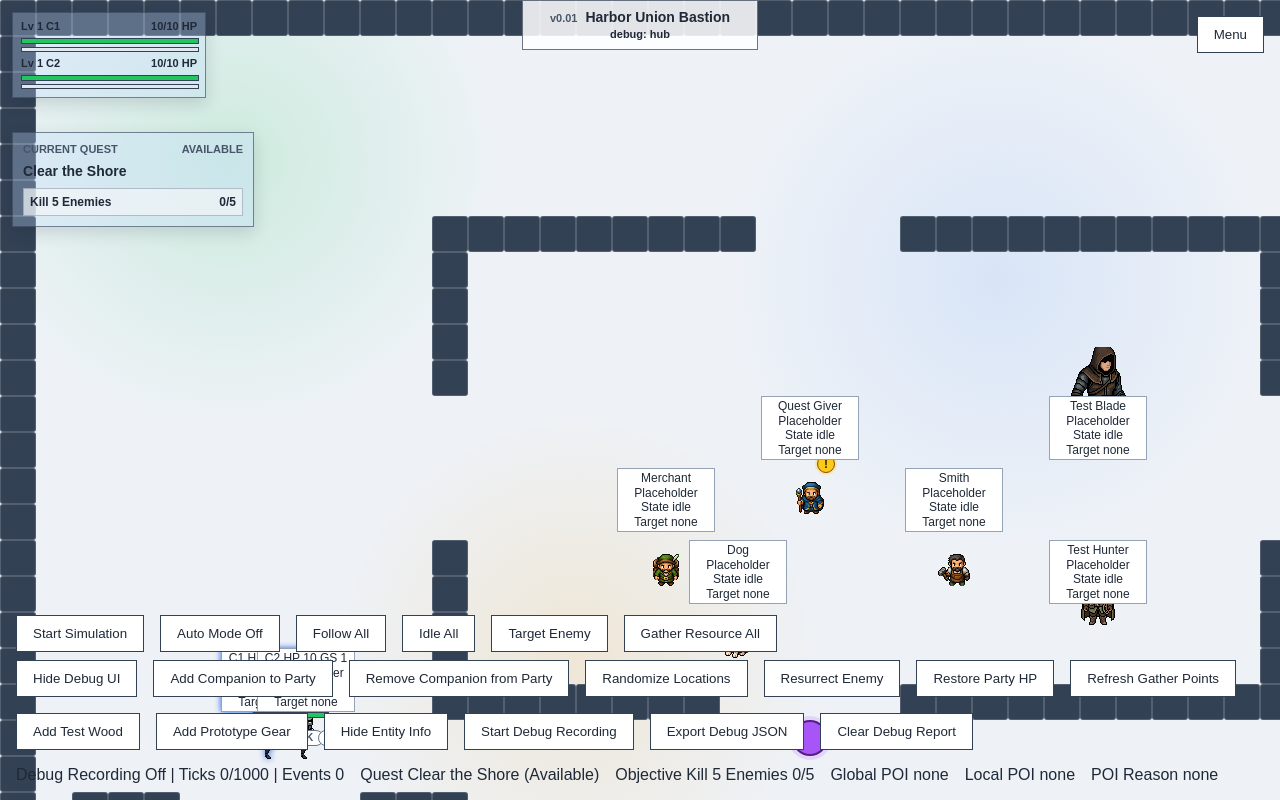
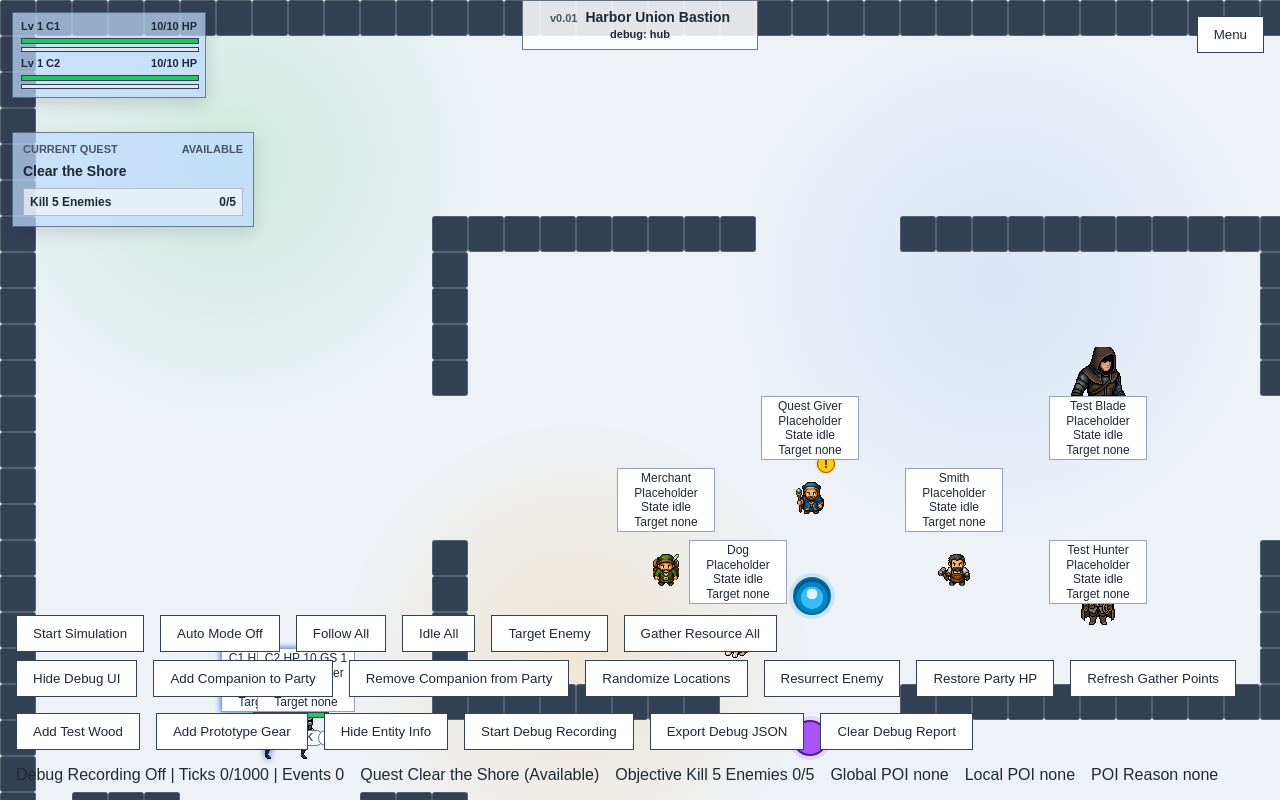
Before and after one commit to furiaz/MMOPartySimulator, a React (Vite) app in the folder client/: page / in a window 1280 px wide. Built offline with nearby package versions, Linux system fonts and the light colour scheme.

Commit message:
Added fountain to Hub and changed 2 ui opacity

```diff
--- a/client/src/App.css
+++ b/client/src/App.css
@@ -51,6 +51,7 @@
 
 .entity-marker,
 .teleporter,
+.healing-fountain,
 .teleport-range,
 .enemy-aggro-range,
 .map-label-overlay,
@@ -198,6 +199,20 @@
   border: 2px solid rgba(126, 34, 206, 0.58);
   border-radius: 999px;
   background: rgba(168, 85, 247, 0.14);
+  pointer-events: none;
+}
+
+.healing-fountain {
+  z-index: 2;
+  width: 34px;
+  height: 34px;
+  margin: 1px;
+  border: 2px solid #0369a1;
+  border-radius: 999px;
+  background:
+    radial-gradient(circle at 50% 44%, #e0f2fe 0 20%, transparent 22%),
+    radial-gradient(circle at 50% 55%, #38bdf8 0 43%, #0284c7 45% 62%, #075985 64%);
+  box-shadow: 0 0 0 4px rgba(14, 165, 233, 0.16);
   pointer-events: none;
 }
 
@@ -370,8 +385,9 @@
   gap: 6px;
   padding: 8px;
   border: 1px solid rgba(51, 65, 85, 0.62);
-  background: rgba(191, 219, 254, 0.3);
+  background: rgba(191, 219, 254, 0.7);
   box-shadow: 0 6px 16px rgba(15, 23, 42, 0.14);
+  opacity: 1;
 }
 
 .companion-vitals-row {
@@ -429,9 +445,10 @@
   gap: 8px;
   padding: 10px;
   border: 1px solid rgba(51, 65, 85, 0.62);
-  background: rgba(191, 219, 254, 0.3);
+  background: rgba(191, 219, 254, 0.7);
   color: #1f2937;
   box-shadow: 0 6px 16px rgba(15, 23, 42, 0.14);
+  opacity: 1;
 }
 
 .quest-tracker-header,
--- a/client/src/App.tsx
+++ b/client/src/App.tsx
@@ -994,6 +994,18 @@ function App() {
               />
             </div>
           ))}
+          {currentMap.healingFountains.map((fountain) => (
+            <div
+              key={fountain.id}
+              className="healing-fountain"
+              style={{
+                transform: `translate(${fountain.position.x * cellSize}px, ${
+                  fountain.position.y * cellSize
+                }px)`,
+              }}
+              title="Healing fountain"
+            />
+          ))}
           {Object.values(gameState.skillShieldBlocksById ?? {}).map((shield) => (
             <div
               key={shield.id}
--- a/client/src/game/debugMap.ts
+++ b/client/src/game/debugMap.ts
@@ -2,6 +2,7 @@ import type {
   DebugMapId,
   DebugTeleportPoint,
   GameMap,
+  HealingFountain,
   Position,
   ResourceType,
 } from "./types";
@@ -86,6 +87,14 @@ export const teleporterPosition: Position = { x: 46, y: 22 };
 export const hubTeleporterPosition: Position = { x: 22, y: 20 };
 export const mapOneHubTeleporterPosition: Position = { x: 3, y: 22 };
 export const mapTwoReturnTeleporterPosition: Position = { x: 3, y: 22 };
+export const HUB_HEALING_FOUNTAIN_RANGE = 5;
+export const hubHealingFountains: HealingFountain[] = [
+  {
+    id: "hub-healing-fountain",
+    position: { x: 22, y: 16 },
+    range: HUB_HEALING_FOUNTAIN_RANGE,
+  },
+];
 
 const hubArrivalPositions: Position[] = [
   { x: 22, y: 21 },
@@ -295,6 +304,7 @@ export const debugMapDefinitions: Record<
     debugName: string;
     walls: Position[];
     teleports: DebugTeleportPoint[];
+    healingFountains: HealingFountain[];
   }
 > = {
   [HUB_MAP_ID]: {
@@ -302,6 +312,7 @@ export const debugMapDefinitions: Record<
     displayName: "Harbor Union Bastion",
     debugName: "hub",
     walls: HUB_WALLS,
+    healingFountains: hubHealingFountains,
     teleports: [
       {
         id: "hub-to-map-1",
@@ -318,6 +329,7 @@ export const debugMapDefinitions: Record<
     displayName: "First Wild Map",
     debugName: "map-1",
     walls: MAP_ONE_WALLS,
+    healingFountains: [],
     teleports: [
       {
         id: "map-1-to-hub",
@@ -343,6 +355,7 @@ export const debugMapDefinitions: Record<
     displayName: "Second Wild Map",
     debugName: "map-2",
     walls: MAP_TWO_WALLS,
+    healingFountains: [],
     teleports: [
       {
         id: "map-2-to-map-1",
@@ -367,6 +380,7 @@ export function createDebugMap(mapId: DebugMapId = HUB_MAP_ID): GameMap {
     rows: DEBUG_MAP_ROWS,
     walls: definition.walls,
     teleports: definition.teleports,
+    healingFountains: definition.healingFountains,
   };
 
   return {
--- /dev/null
+++ b/client/src/game/healingFountainSystem.ts
@@ -0,0 +1,40 @@
+import { HUB_MAP_ID } from "./debugMap";
+import { getPartyMembers } from "./partySystem";
+import { updateEntity, type GameState } from "./state";
+import type { Position } from "./types";
+
+export function updateHealingFountainSystem(state: GameState): GameState {
+  if (state.currentMapId !== HUB_MAP_ID || !state.map?.healingFountains.length) {
+    return state;
+  }
+
+  const partyMembers = getPartyMembers(state);
+  const isPartyInRange = state.map.healingFountains.some((fountain) =>
+    partyMembers.some(
+      (member) => getDistance(member.position, fountain.position) <= fountain.range,
+    ),
+  );
+
+  if (!isPartyInRange) {
+    return state;
+  }
+
+  let nextState = state;
+
+  for (const member of partyMembers) {
+    if (member.health >= member.maxHealth) {
+      continue;
+    }
+
+    nextState = updateEntity(nextState, {
+      ...member,
+      health: member.maxHealth,
+    });
+  }
+
+  return nextState;
+}
+
+function getDistance(first: Position, second: Position): number {
+  return Math.hypot(first.x - second.x, first.y - second.y);
+}
--- a/client/src/game/index.ts
+++ b/client/src/game/index.ts
@@ -14,6 +14,7 @@ export type {
   DebugMovementResult,
   DebugMapId,
   DebugTeleportPoint,
+  HealingFountain,
   DebugTelemetryEntitySnapshot,
   DebugTelemetryEvent,
   DebugTelemetryEventType,
@@ -278,9 +279,11 @@ export {
   DEBUG_MAP_ROWS,
   enemyIds,
   getDebugMapDefinition,
+  hubHealingFountains,
   hubCompanionStartPositions,
   hubNpcStartData,
   HUB_MAP_ID,
+  HUB_HEALING_FOUNTAIN_RANGE,
   mapOneEnemyStartPositions,
   mapOneResourceStartData,
   MAP_ONE_ID,
--- a/client/src/game/updateGame.ts
+++ b/client/src/game/updateGame.ts
@@ -8,6 +8,7 @@ import {
 } from "./explorationSystem";
 import { updateFollowSystem } from "./followSystem";
 import { updateGatherSystem } from "./gatherSystem";
+import { updateHealingFountainSystem } from "./healingFountainSystem";
 import { updatePartyFormationSystem } from "./partyFormationSystem";
 import { updatePoiSystem } from "./poiSystem";
 import { getPartyMembers } from "./partySystem";
@@ -54,6 +55,7 @@ export function updateGame(state: GameState): GameState {
   }
 
   nextState = updatePoiSystem(nextState);
+  nextState = updateHealingFountainSystem(nextState);
 
   const shouldMovePartyTowardPoi =
     Boolean(nextState.leaderIntent) ||
```
Also changed, not shown: client/src/game/types.ts (+7 -0 lines), 1 other file (tests, documents, lock files or other folders).
